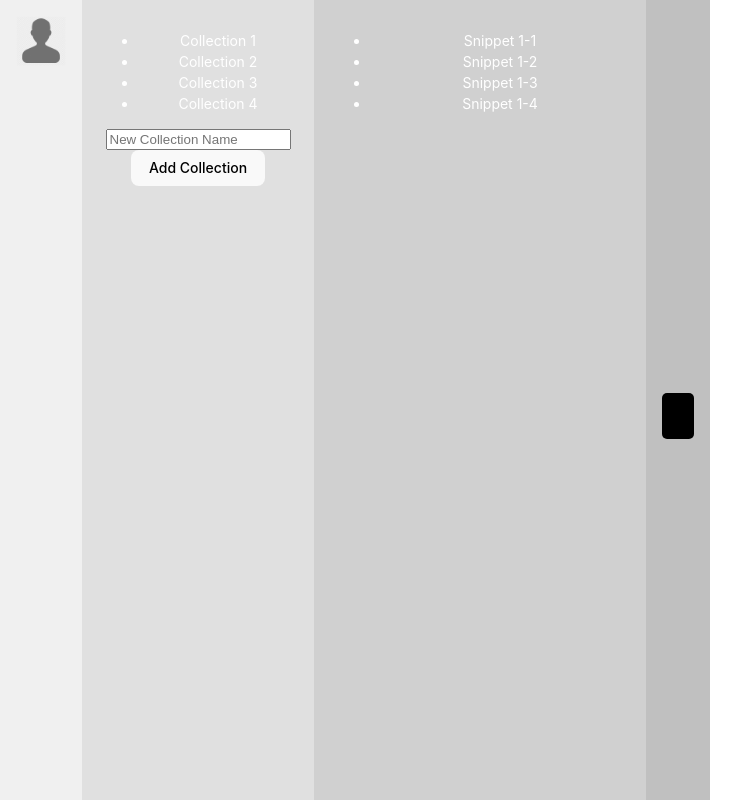
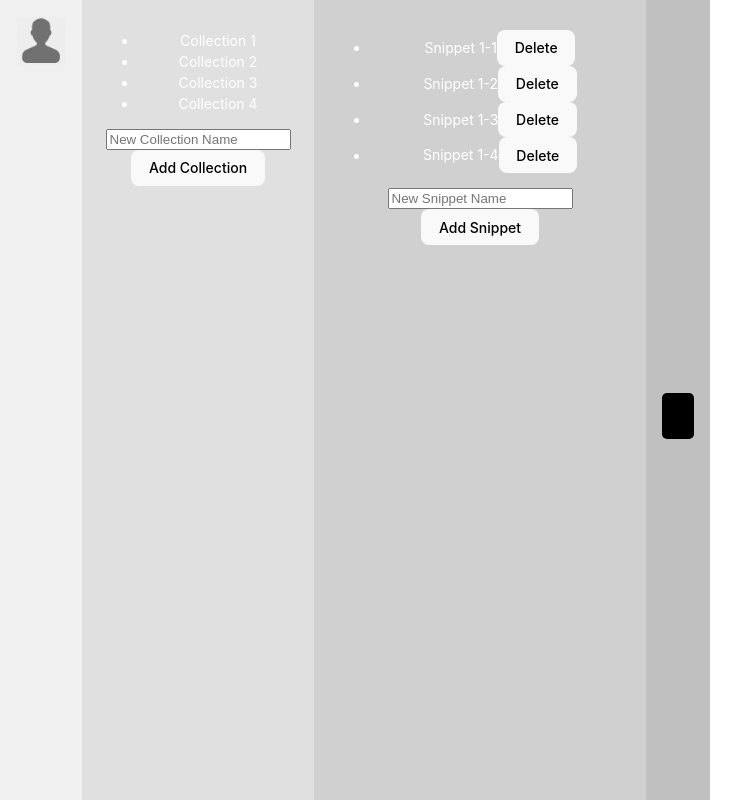
Before and after one commit to cmirza/codecrate-frontend, a React (Vite) app: page / in a window 1280 px wide. Both pictures are taken after a click on the item "Collection 1". Shown: the whole page, without its empty margins (0-751 px from the left). Built offline with nearby package versions, Linux system fonts and the light colour scheme.

Commit message:
added snippet deletion functionality

```diff
--- a/src/components/SnippetsColumn.tsx
+++ b/src/components/SnippetsColumn.tsx
@@ -1,4 +1,4 @@
-import React from 'react';
+import React, { useState } from 'react';
 import './SnippetsColumn.css';
 
 interface SnippetsColumnProps {
@@ -7,24 +7,66 @@ interface SnippetsColumnProps {
 }
 
 const SnippetsColumn: React.FC<SnippetsColumnProps> = ({ selectedCollection, setSelectedSnippet }) => {
-  const snippets: Record<string, string[]> = {
+  const [snippets, setSnippets] = useState<Record<string, string[]>>({
     'Collection 1': ['Snippet 1-1', 'Snippet 1-2', 'Snippet 1-3', 'Snippet 1-4'],
     'Collection 2': ['Snippet 2-1', 'Snippet 2-2', 'Snippet 2-3', 'Snippet 2-4'],
     'Collection 3': ['Snippet 3-1', 'Snippet 3-2', 'Snippet 3-3', 'Snippet 3-4'],
     'Collection 4': ['Snippet 4-1', 'Snippet 4-2', 'Snippet 4-3', 'Snippet 4-4']
+  });
+
+  const displayedSnippets = selectedCollection ? snippets[selectedCollection] : [];
+  const [newSnippetName, setNewSnippetName] = useState<string>('');
+
+  const handleInputChange = (event: React.ChangeEvent<HTMLInputElement>) => {
+    setNewSnippetName(event.target.value);
   };
 
-  const displayedSnippets = selectedCollection ? snippets[selectedCollection] : [];
+  const handleDeleteSnippet = (snippetToDelete: string) => {
+    if (selectedCollection) {
+      const updatedSnippets = {
+        ...snippets,
+        [selectedCollection]: snippets[selectedCollection].filter(
+          snippet => snippet !== snippetToDelete
+          )
+      };
+      setSnippets(updatedSnippets);
+      setSelectedSnippet(null);
+    }
+  }
+
+  const handleFormSubmit = (event: React.FormEvent<HTMLFormElement>) => {
+    event.preventDefault();
+    if (newSnippetName.trim() && selectedCollection) {
+      const updatedSnippets = {
+        ...snippets,
+        [selectedCollection]: [...snippets[selectedCollection], newSnippetName.trim()]
+      };
+      setSnippets(updatedSnippets);
+      setNewSnippetName('');
+    }
+  };
 
   return (
     <div className="snippets-column">
       <ul>
         {displayedSnippets.map((snippet, index) => (
-          <li key={index} onClick={() => setSelectedSnippet(snippet)}>
-            {snippet}
+          <li key={index}>
+            <span onClick={() => setSelectedSnippet(snippet)}>{snippet}</span>
+            <button onClick={() => handleDeleteSnippet(snippet)}>Delete</button>
           </li>
         ))}
       </ul>
+      {selectedCollection && (
+        <form onSubmit={handleFormSubmit}>
+          <input
+            type="text"
+            value={newSnippetName}
+            onChange={handleInputChange}
+            placeholder="New Snippet Name"
+          />
+          <button type="submit">Add Snippet</button>
+        </form>
+      )}
     </div>
   );
 };
```
